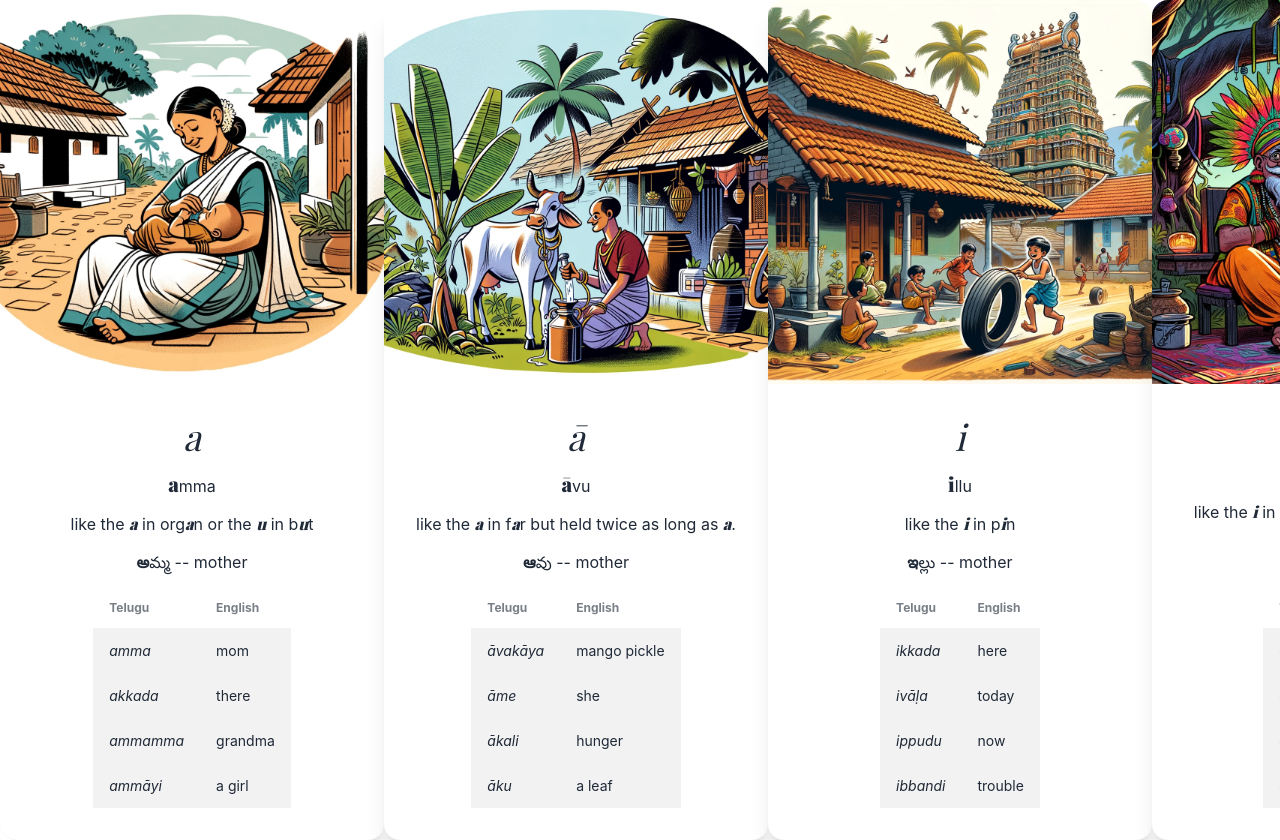
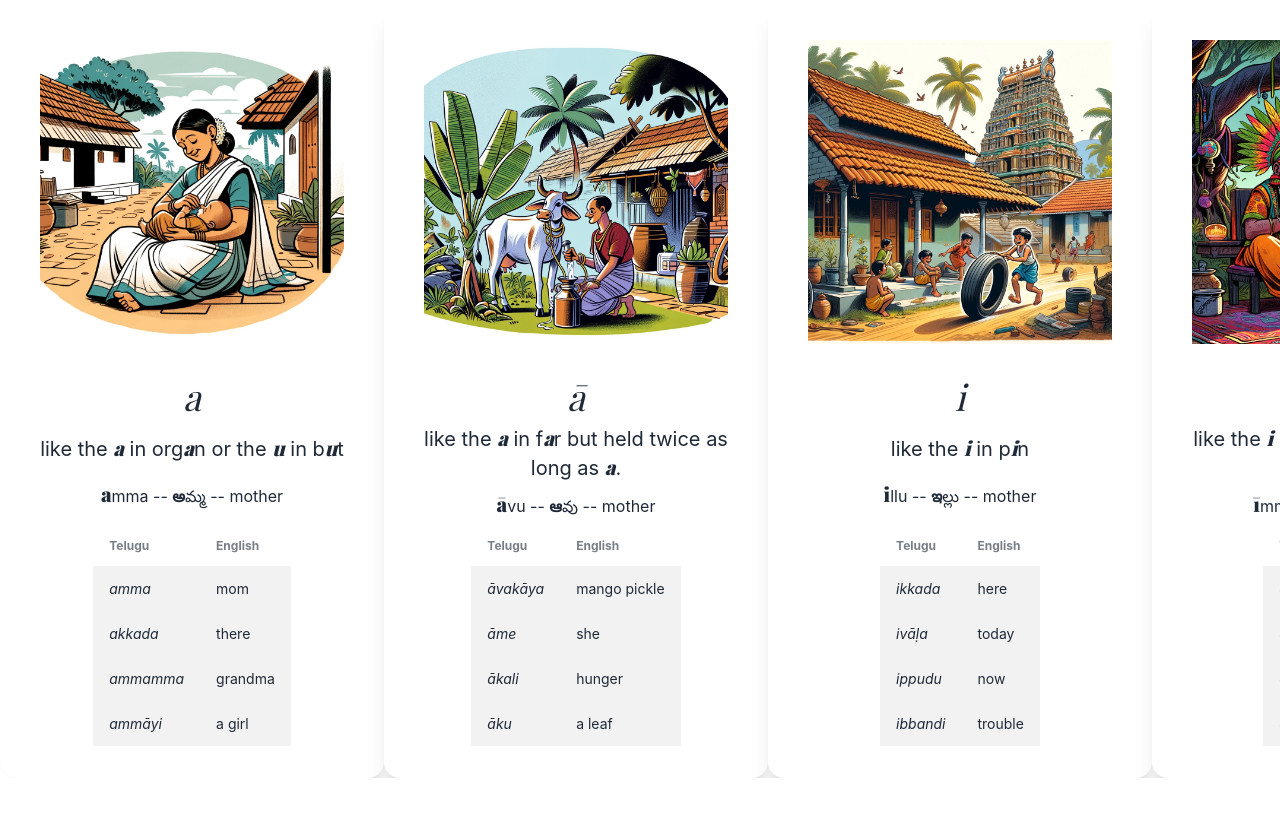
Before and after one commit to kesava/telugulingo, a React (Create React App) app: page / in a window 1280 px wide. Shown: the top 840 px of the page. After the commit the page ends 800 px from the top, so only its background shows below. Built offline with nearby package versions, Linux system fonts and the light colour scheme.

Commit message:
added pronunciation

```diff
--- a/src/components/card.jsx
+++ b/src/components/card.jsx
@@ -1,12 +1,11 @@
 export default function Card({character}) {
     return (
         <div className="card w-96 bg-base-100 shadow-xl">
-            <figure><img src={character.image} alt={character.iast.sound}/></figure>
+            <figure className="px-10 pt-10"><img src={character.image} alt={character.iast.sound}/></figure>
             <div className="card-body items-center text-center">
                 <p className="sound text-4xl italic">{character.iast.sound}</p>
-                <p className="pronunciation">{character.iast.beginning}<b className="text-xl">{character.iast.sound}</b>{character.iast.end}</p>
-                <p className="pronunciation" dangerouslySetInnerHTML={{__html: character.pronunciation}}></p>
-                <p>{character.telugu.beginning}<b>{character.telugu.sound}</b>{character.telugu.end} -- {character.meaning}</p>
+                <p className="pronunciation text-xl" dangerouslySetInnerHTML={{__html: character.pronunciation}}></p>
+                <p className="pronunciation">{character.iast.beginning}<b className="text-xl">{character.iast.sound}</b>{character.iast.end} -- {character.telugu.beginning}<b>{character.telugu.sound}</b>{character.telugu.end} -- {character.meaning}</p>
 
                 <div className="overflow-x-auto">
                     <table className="table">
```
